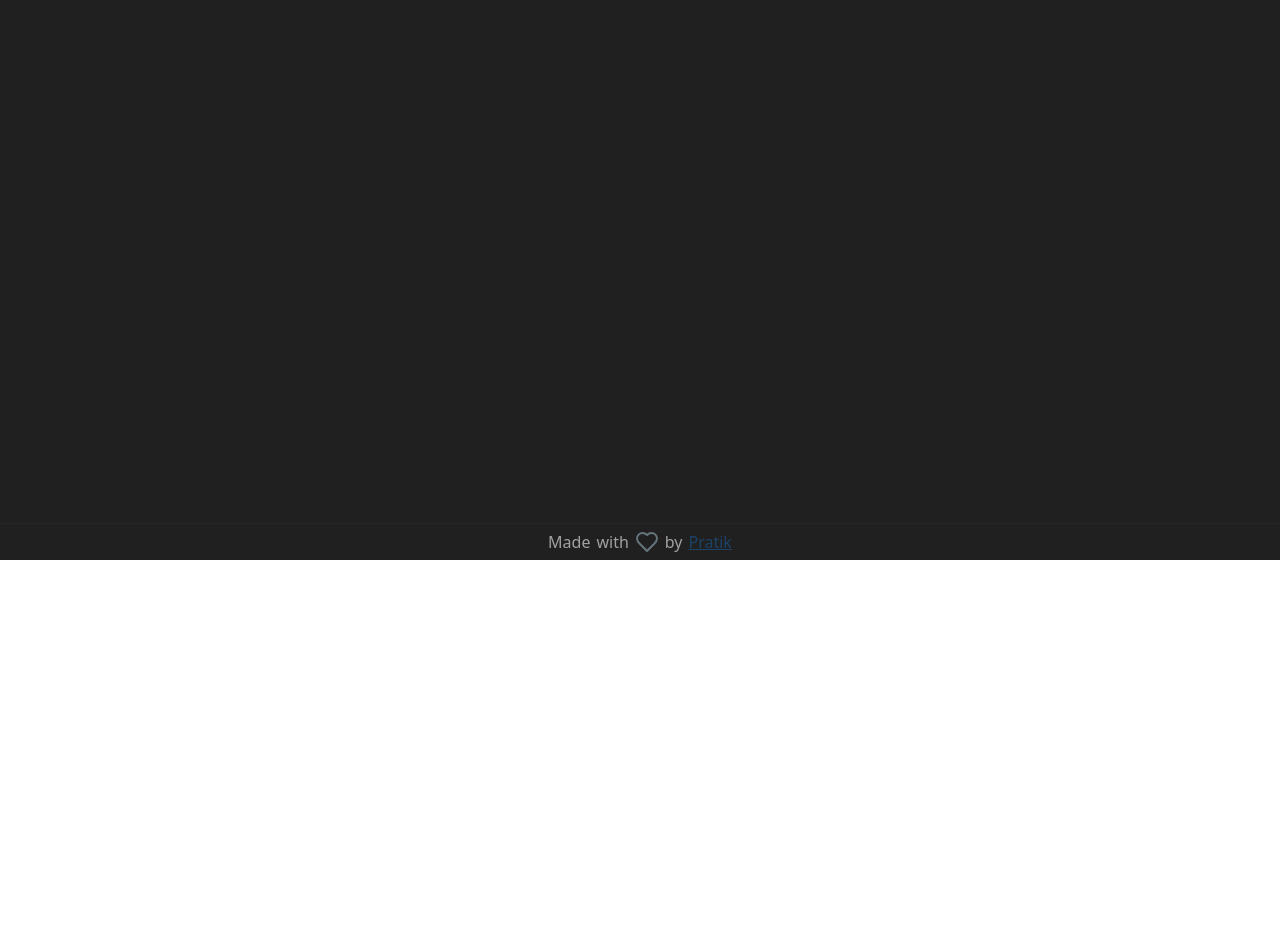
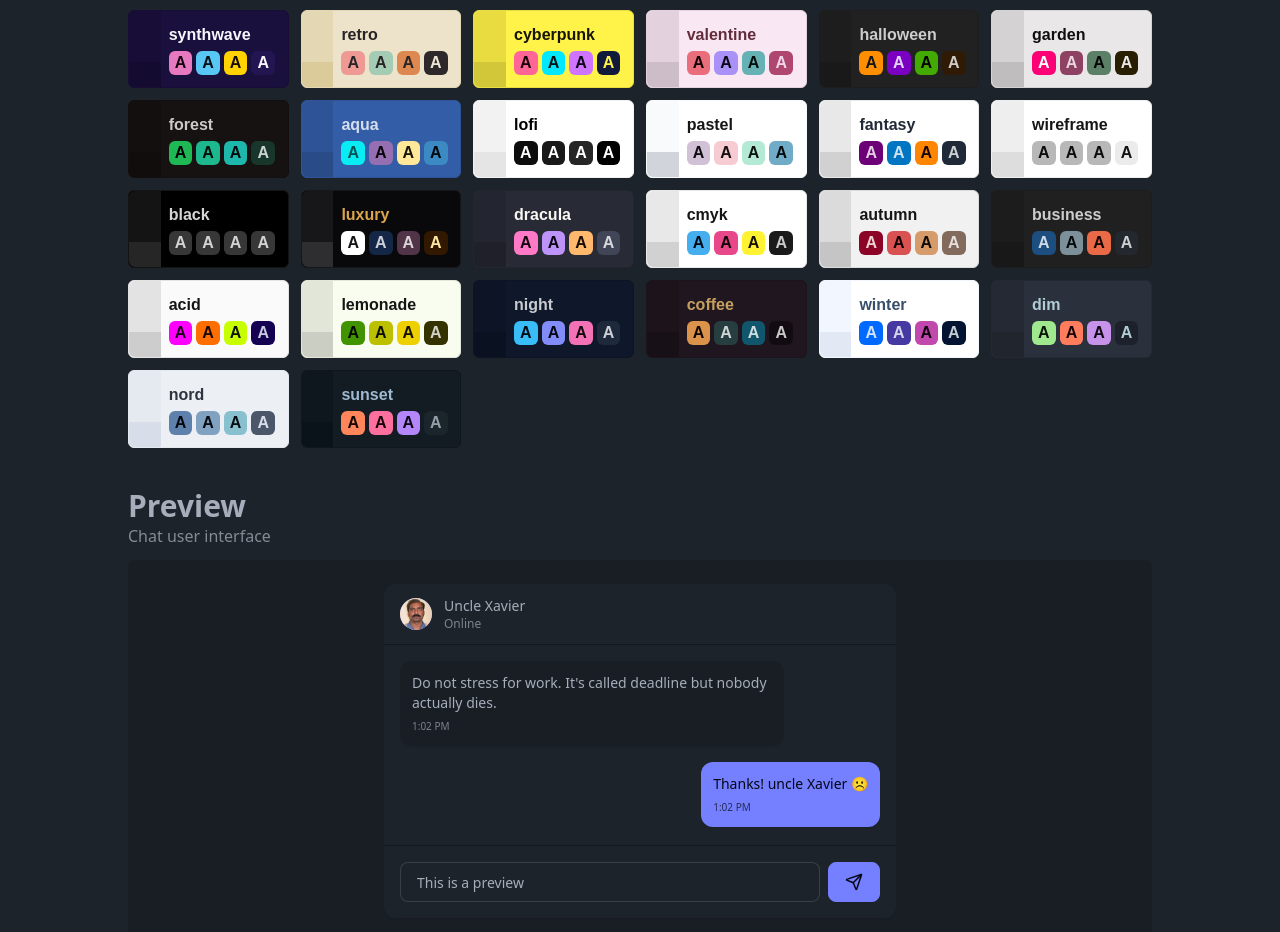
Before and after one commit to OMPRATIK/Yap, a React (Vite) app in the folder client/: page /settings in a window 1280 px wide. Shown: the part 240-1172 px from the top of the page. Before the commit the page ends 800 px from the top, so only its background shows below. Built offline with nearby package versions, Linux system fonts and the light colour scheme.

Commit message:
settings page

```diff
--- a/client/index.html
+++ b/client/index.html
@@ -6,7 +6,7 @@
     <meta name="viewport" content="width=device-width, initial-scale=1.0" />
     <title>Yap!</title>
   </head>
-  <body>
+  <body class="">
     <div id="root"></div>
     <script type="module" src="/src/main.jsx"></script>
   </body>
--- a/client/src/App.jsx
+++ b/client/src/App.jsx
@@ -8,13 +8,15 @@ import ProfilePage from "./pages/ProfilePage";
 import Protected from "./ui/Protected";
 import { Toaster } from "react-hot-toast";
 import { useAuthStore } from "./store/useAuthStore";
+import { useThemeStore } from "./store/useThemeStore";
 import Layout from "./ui/Layout";
 
 function App() {
   const { authUser } = useAuthStore();
+  const { theme } = useThemeStore();
 
   return (
-    <div data-theme="business">
+    <div data-theme={theme}>
       <Routes>
         <Route element={<Layout />}>
           <Route
--- /dev/null
+++ b/client/src/constants/theme.js
@@ -0,0 +1,36 @@
+const THEMES = [
+  "light",
+  "dark",
+  "cupcake",
+  "bumblebee",
+  "emerald",
+  "corporate",
+  "synthwave",
+  "retro",
+  "cyberpunk",
+  "valentine",
+  "halloween",
+  "garden",
+  "forest",
+  "aqua",
+  "lofi",
+  "pastel",
+  "fantasy",
+  "wireframe",
+  "black",
+  "luxury",
+  "dracula",
+  "cmyk",
+  "autumn",
+  "business",
+  "acid",
+  "lemonade",
+  "night",
+  "coffee",
+  "winter",
+  "dim",
+  "nord",
+  "sunset",
+];
+
+export default THEMES;
--- a/client/src/pages/LoginPage.jsx
+++ b/client/src/pages/LoginPage.jsx
@@ -11,11 +11,13 @@ function LoginPage() {
     password: "",
   });
   const { login, isLoggingIn } = useAuthStore();
+
   function handleSubmit(e) {
     e.preventDefault();
 
     login(formData);
   }
+
   return (
     <div className="grid lg:grid-cols-2 flex-grow">
       {/* LEFT SIDE */}
--- a/client/src/pages/SettingsPage.jsx
+++ b/client/src/pages/SettingsPage.jsx
@@ -1,5 +1,156 @@
+import { useThemeStore } from "../store/useThemeStore.js";
+import THEMES from "../constants/theme";
+import { Send } from "lucide-react";
+import preview from "/preview/preview.png";
+const PREVIEW_MESSAGES = [
+  {
+    id: 1,
+    content:
+      "Do not stress for work. It's called deadline but nobody actually dies.",
+    isSent: false,
+  },
+  {
+    id: 2,
+    content: "Thanks! uncle Xavier ☹️",
+    isSent: true,
+  },
+];
+
 function SettingsPage() {
-  return <div>Settings</div>;
+  const { theme, setTheme } = useThemeStore();
+  console.log(theme);
+  return (
+    <div className="w-full px-4 py-6">
+      <div className="mx-auto max-w-5xl space-y-10">
+        <div>
+          <h2 className="font-bold text-xl sm:text-3xl">Themes</h2>
+          <h3 className="mb-3 opacity-75">Choose a theme of your choice</h3>
+          <div className="grid grid-cols-2 sm:grid-cols-3 md:grid-cols-4 lg:grid-cols-6 gap-3">
+            {THEMES.map((currTheme) => (
+              <button
+                key={currTheme}
+                data-theme={currTheme}
+                className={`rounded-md border-[1.5px] hover:border-primary ${
+                  theme === currTheme ? "border-primary" : "border-base-200"
+                }`}
+                onClick={() => setTheme(currTheme)}
+                style={{ fontFamily: "Arial, sans-serif" }}
+              >
+                <div>
+                  <div className="grid grid-cols-[1fr_4fr]">
+                    <div className="grid grid-rows-[2fr_1fr]">
+                      <div className="bg-base-200 rounded-tl-md"></div>
+                      <div className="bg-base-300 rounded-bl-md"></div>
+                    </div>
+
+                    <div className="px-2 py-3 space-y-1">
+                      <p className="font-semibold text-start ">{currTheme}</p>
+                      <div className="flex gap-1">
+                        <div className="rounded-md bg-primary px-1.5 font-semibold">
+                          <p className="text-primary-content">A</p>
+                        </div>
+                        <div className="rounded-md bg-secondary px-1.5 font-semibold">
+                          <p className="text-secondary-content">A</p>
+                        </div>
+                        <div className="rounded-md bg-accent px-1.5 font-semibold">
+                          <p className="text-accent-content">A</p>
+                        </div>
+                        <div className="rounded-md bg-neutral px-1.5 font-semibold">
+                          <p className="text-neutral-content">A</p>
+                        </div>
+                      </div>
+                    </div>
+                  </div>
+                </div>
+              </button>
+            ))}
+          </div>
+        </div>
+
+        <div>
+          <h2 className="font-bold text-xl sm:text-3xl">Preview</h2>
+          <h3 className="mb-3 opacity-75">Chat user interface</h3>
+
+          <div className="p-4 sm:p-6 bg-base-200 rounded-md">
+            <div className="max-w-lg mx-auto">
+              {/* Mock Chat UI */}
+              <div className="bg-base-100 rounded-xl shadow-sm overflow-hidden">
+                {/* Chat Header */}
+                <div className="px-4 py-3 border-b border-base-300 bg-base-100">
+                  <div className="flex items-center gap-3">
+                    <div className="w-8 h-8 rounded-full bg-primary flex items-center justify-center text-primary-content font-medium">
+                      <img
+                        src={preview}
+                        alt="preview profile pic"
+                        className="rounded-full"
+                      />
+                    </div>
+                    <div>
+                      <h3 className="font-medium text-sm">Uncle Xavier</h3>
+                      <p className="text-xs text-base-content/70">Online</p>
+                    </div>
+                  </div>
+                </div>
+
+                {/* Chat Messages */}
+                <div className="p-4 space-y-4 min-h-[200px] max-h-[200px] overflow-y-auto bg-base-100">
+                  {PREVIEW_MESSAGES.map((message) => (
+                    <div
+                      key={message.id}
+                      className={`flex ${
+                        message.isSent ? "justify-end" : "justify-start"
+                      }`}
+                    >
+                      <div
+                        className={`
+                          max-w-[80%] rounded-xl p-3 shadow-sm
+                          ${
+                            message.isSent
+                              ? "bg-primary text-primary-content"
+                              : "bg-base-200"
+                          }
+                        `}
+                      >
+                        <p className="text-sm">{message.content}</p>
+                        <p
+                          className={`
+                            text-[10px] mt-1.5
+                            ${
+                              message.isSent
+                                ? "text-primary-content/70"
+                                : "text-base-content/70"
+                            }
+                          `}
+                        >
+                          1:02 PM
+                        </p>
+                      </div>
+                    </div>
+                  ))}
+                </div>
+
+                {/* Chat Input */}
+                <div className="p-4 border-t border-base-300 bg-base-100">
+                  <div className="flex gap-2">
+                    <input
+                      type="text"
+                      className="input input-bordered flex-1 text-sm h-10"
+                      placeholder="Type a message..."
+                      value="This is a preview"
+                      readOnly
+                    />
+                    <button className="btn btn-primary h-10 min-h-0">
+                      <Send size={18} />
+                    </button>
+                  </div>
+                </div>
+              </div>
+            </div>
+          </div>
+        </div>
+      </div>
+    </div>
+  );
 }
 
 export default SettingsPage;
--- /dev/null
+++ b/client/src/store/useThemeStore.js
@@ -0,0 +1,10 @@
+import { create } from "zustand";
+
+export const useThemeStore = create((set) => ({
+  theme: localStorage.getItem("YapTheme") || "dark",
+
+  setTheme: (theme) => {
+    localStorage.setItem("YapTheme", theme);
+    set({ theme });
+  },
+}));
--- a/client/src/ui/Layout.jsx
+++ b/client/src/ui/Layout.jsx
@@ -6,9 +6,11 @@ function Layout() {
   return (
     <div className="min-h-screen flex flex-col">
       <Navbar />
+
       <main className="flex-grow mt-16 flex">
         <Outlet />
       </main>
+
       <Footer />
     </div>
   );
--- a/client/src/ui/Navbar.jsx
+++ b/client/src/ui/Navbar.jsx
@@ -12,13 +12,16 @@ function Navbar() {
       <div className="flex-1 flex gap-2">
         <div className="flex justify-between flex-col items-center gap-4">
           <div className="flex flex-col items-center gap-4 group">
-            <div className="size-8 sm:size-10 rounded-xl bg-primary/10 flex items-center justify-center ">
-              <User className="size-4 sm:size-6 text-primary" />
+            <div className="size-8 sm:size-10 rounded-xl bg-primary/10 flex items-center justify-center hover:bg-primary/20 transition-colors">
+              <Link to="/">
+                <User className="size-4 sm:size-6 text-primary" />
+              </Link>
             </div>
           </div>
         </div>
         <span className="text-primary text-lg font-semibold">Yap!</span>
       </div>
+
       <div className="flex-none gap-1 sm:gap-2">
         {authUser && (
           <NavLink
@@ -29,7 +32,7 @@ function Navbar() {
               } flex gap-1.5 items-center hover:bg-base-200 transition-colors duration-300 px-2.5 py-1.5 rounded-md`
             }
           >
-            <MessagesSquare className="sm:size-4" />
+            <MessagesSquare className="size-4 sm:size-4" />
             <span className="hidden sm:block">Messages</span>
           </NavLink>
         )}
@@ -42,7 +45,7 @@ function Navbar() {
             } flex gap-1.5 items-center hover:bg-base-200 transition-colors duration-300 px-2.5 py-1.5 rounded-md`
           }
         >
-          <Settings className="sm:size-4" />
+          <Settings className="size-4 sm:size-4" />
           <span className="hidden sm:block">Settings</span>
         </NavLink>
         {authUser && (
@@ -53,7 +56,7 @@ function Navbar() {
                 role="button"
                 className="btn btn-ghost btn-circle avatar"
               >
-                <div className="rounded-full">
+                <div className="rounded-full size-10">
                   {authUser.profilePic ? (
                     <img alt="User profile picture" src={authUser.profilePic} />
                   ) : (
--- a/client/src/ui/Protected.jsx
+++ b/client/src/ui/Protected.jsx
@@ -1,6 +1,5 @@
 import { useEffect } from "react";
 import { useAuthStore } from "../store/useAuthStore";
-import { LoaderCircle } from "lucide-react";
 import { Navigate } from "react-router-dom";
 
 function Protected({ children }) {
@@ -17,7 +16,7 @@ function Protected({ children }) {
   );
 
   if (isCheckingAuth) {
-    return <LoaderCircle className="animate-spin" />;
+    return <div className="skeleton flex-grow"></div>;
   }
   return authUser ? children : <Navigate to="/login" />;
 }
```
Also changed, not shown: client/public/preview/preview.png (added).
